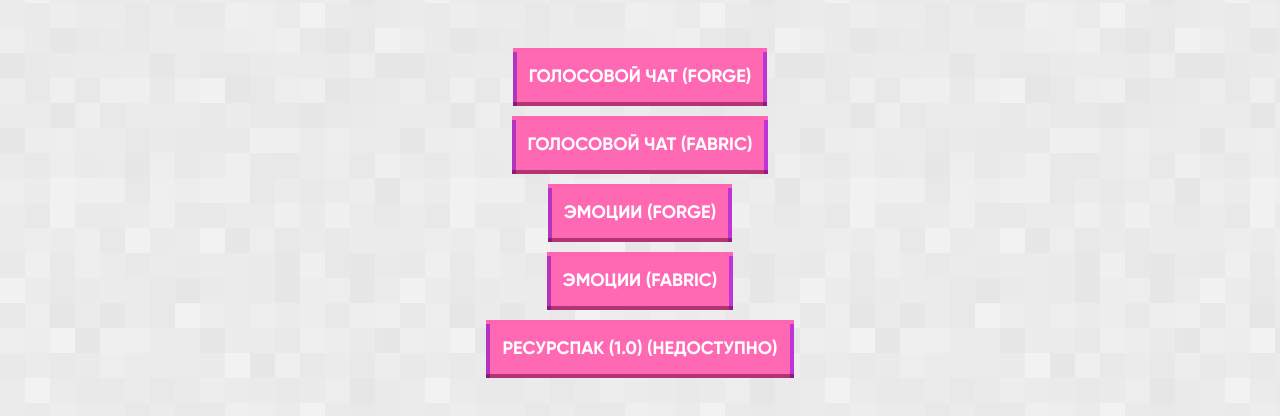
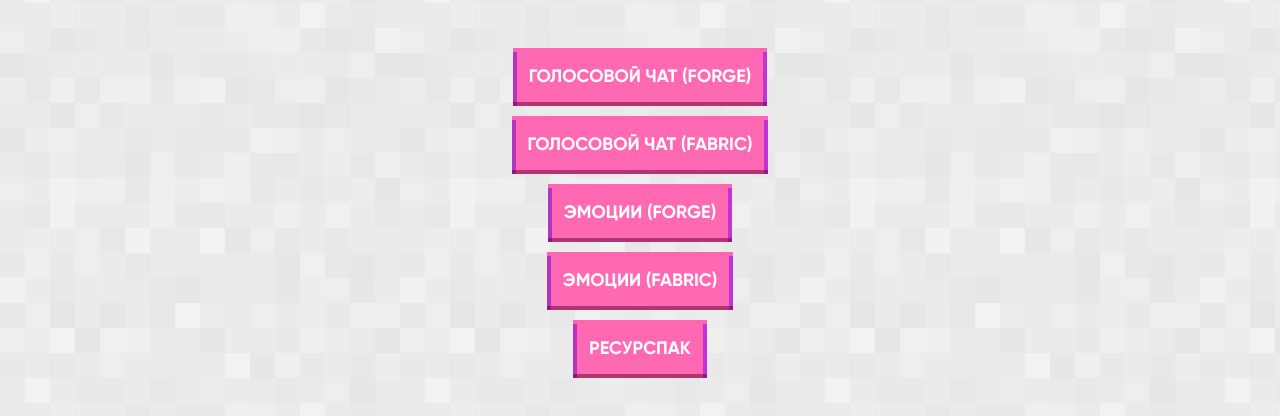
Before and after one commit to bigerbetterst/sitetoptyt, a plain HTML site: page download.html in a window 1280 px wide. Shown: the part 622-1038 px from the top of the page. Drawn offline with Linux system fonts and the light colour scheme.

Commit message:
Update download.html

```diff
--- a/download.html
+++ b/download.html
@@ -119,6 +119,6 @@
 <center><a class="minecraft-btn" href="voicefabric.jar">Голосовой чат (Fabric)</a>
 <center><a class="minecraft-btn" href="https://cdn.modrinth.com/data/pZ2wrerK/versions/PmBVbKKt/emotecraft-for-MC1.19.2-2.2.7-b.build.47-forge.jar">Эмоции (Forge)</a>
 <center><a class="minecraft-btn" href="https://cdn.modrinth.com/data/pZ2wrerK/versions/d9mAMnw0/emotecraft-for-MC1.19.2-2.2.7-b.build.47-fabric.jar">Эмоции (Fabric)</a>
-<center><a class="minecraft-btn" href="https://LolaShield.fun/texture.zip">Ресурспак (1.0) (недоступно)</a>
+<center><a class="minecraft-btn" href="https://LolaShield.fun/pack.zip">Ресурспак</a>
 </body>
 </html>
```
